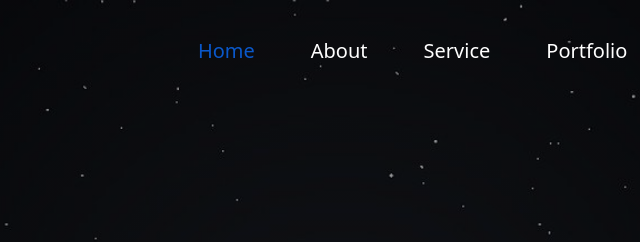
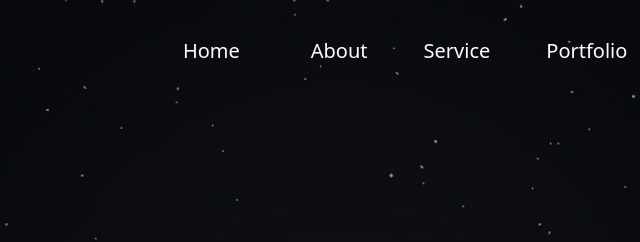
Before and after one commit to CalebKabaya/Portfolio-Landing-Page, a plain HTML site: page index.html in a window 1280 px wide. In both pictures the pointer is over the link "Home". Shown: the top 242 px of the page, 299-939 px from the left. Drawn offline with nearby package versions, Linux system fonts and the light colour scheme.

Commit message:
st:st add - added hover effect on nav items

```diff
--- a/css/index.css
+++ b/css/index.css
@@ -31,6 +31,11 @@
     background-size: cover;
     position: relative;
 
+}
+.nav-item a:hover{
+    color: rgb(255, 255, 255);
+    transform: translateX(-15px);
+    transition: transfom.5s;
 }
 
 .container {
```
